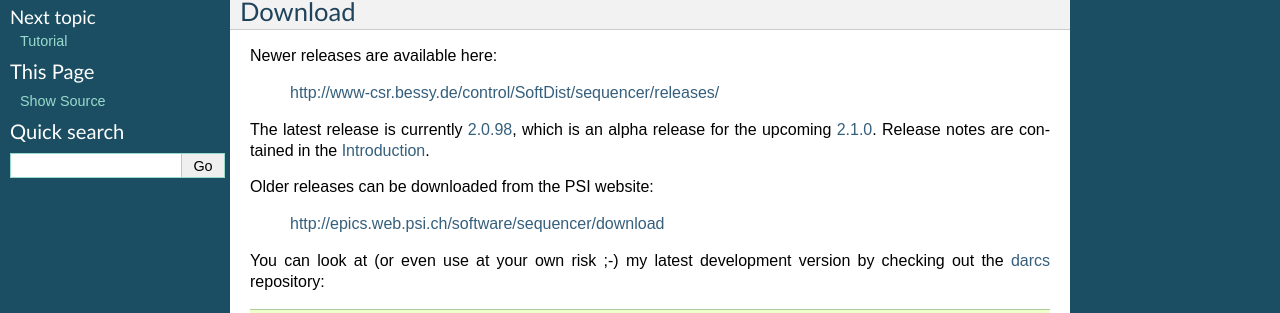
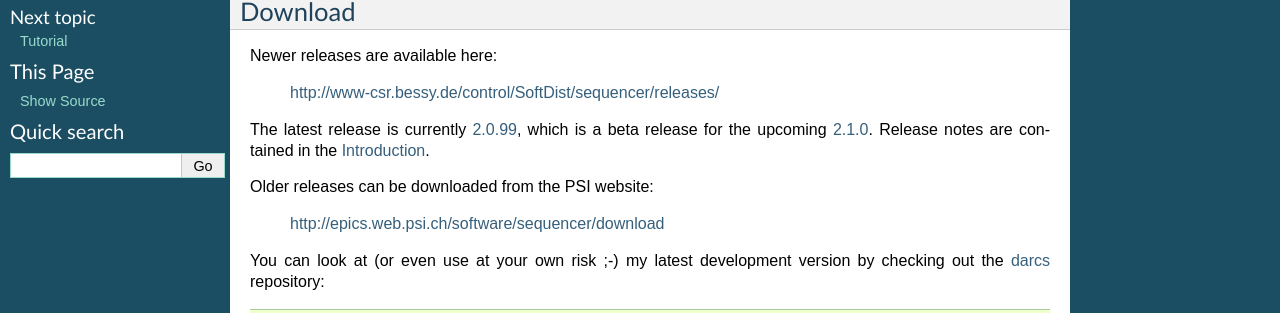
Before and after one commit to jeonghanlee/sequencer-2-2, a Sphinx documentation site: the page built from documentation/Installation.txt, in a window 1280 px wide and 900 px high. Shown: the part 275-588 px from the top of the window. Built offline with Sphinx 7.4.7, drawn with Linux system fonts in a browser that asks for light colours.

Commit message:
docs: updated latest release to 2.0.99

```diff
--- a/documentation/Installation.txt
+++ b/documentation/Installation.txt
@@ -26,7 +26,7 @@ Newer releases are available here:
 
    http://www-csr.bessy.de/control/SoftDist/sequencer/releases/
 
-The latest release is currently `2.0.98`_, which is an alpha release
+The latest release is currently `2.0.99`_, which is a beta release
 for the upcoming `2.1.0`_. Release notes are contained in the
 :doc:`Introduction`.
 
@@ -43,6 +43,7 @@ See `Contribute`_ for a short description how to record and send
 patches.
 
 .. _2.0.98: http://www-csr.bessy.de/control/SoftDist/sequencer/releases/seq-2.0.98.tar.gz
+.. _2.0.99: http://www-csr.bessy.de/control/SoftDist/sequencer/releases/seq-2.0.99.tar.gz
 .. _2.1.0: http://www-csr.bessy.de/control/SoftDist/sequencer/releases/seq-2.1.0.tar.gz
 
 Unpack
```
